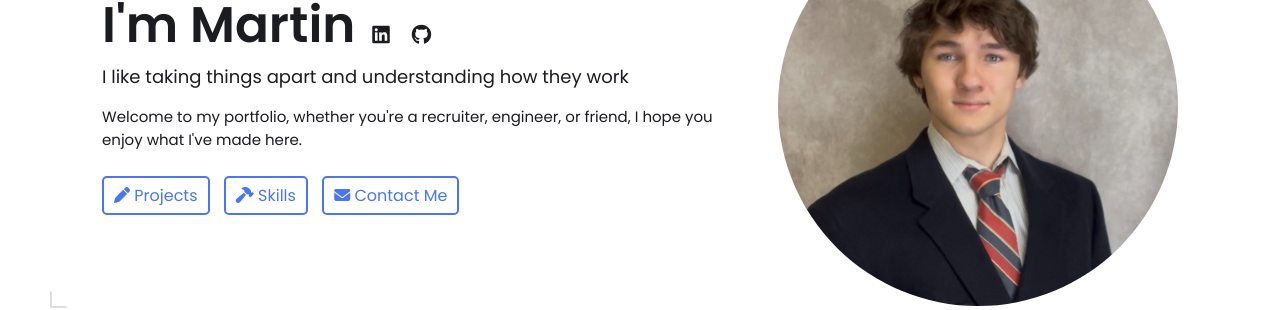
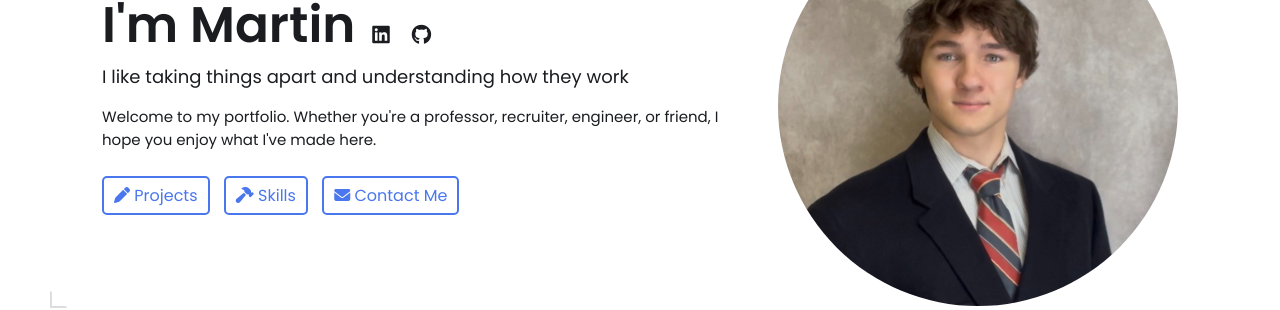
Before and after one commit to MartinJelonek27/MartinJelonek27.github.io, a Jekyll site: the page built from index.html, in a window 1280 px wide and 900 px high. Shown: the part 226-536 px from the top of the window. Built offline with Jekyll 4.4.1, drawn with Linux system fonts in a browser that asks for light colours.

Commit message:
Update _config.yml

```diff
--- a/_config.yml
+++ b/_config.yml
@@ -15,7 +15,7 @@ title: Martin Jelonek's Portfolio # This is what shows up in the tab of the brow
 name: Martin Jelonek
 headline: I like taking things apart and understanding how they work
 description: >- # dont remove this line. this will ignore all new lines until the next section
-   Welcome to my portfolio, whether you're a recruiter, engineer, or friend, I hope you enjoy what I've made here.
+   Welcome to my portfolio. Whether you're a professor, recruiter, engineer, or friend, I hope you enjoy what I've made here.
 
 # Place your profile image in /assets/images/profile-image/folder and edit the file name
 profile_image: ./assets/images/profile-image/avatar.jpeg
```
